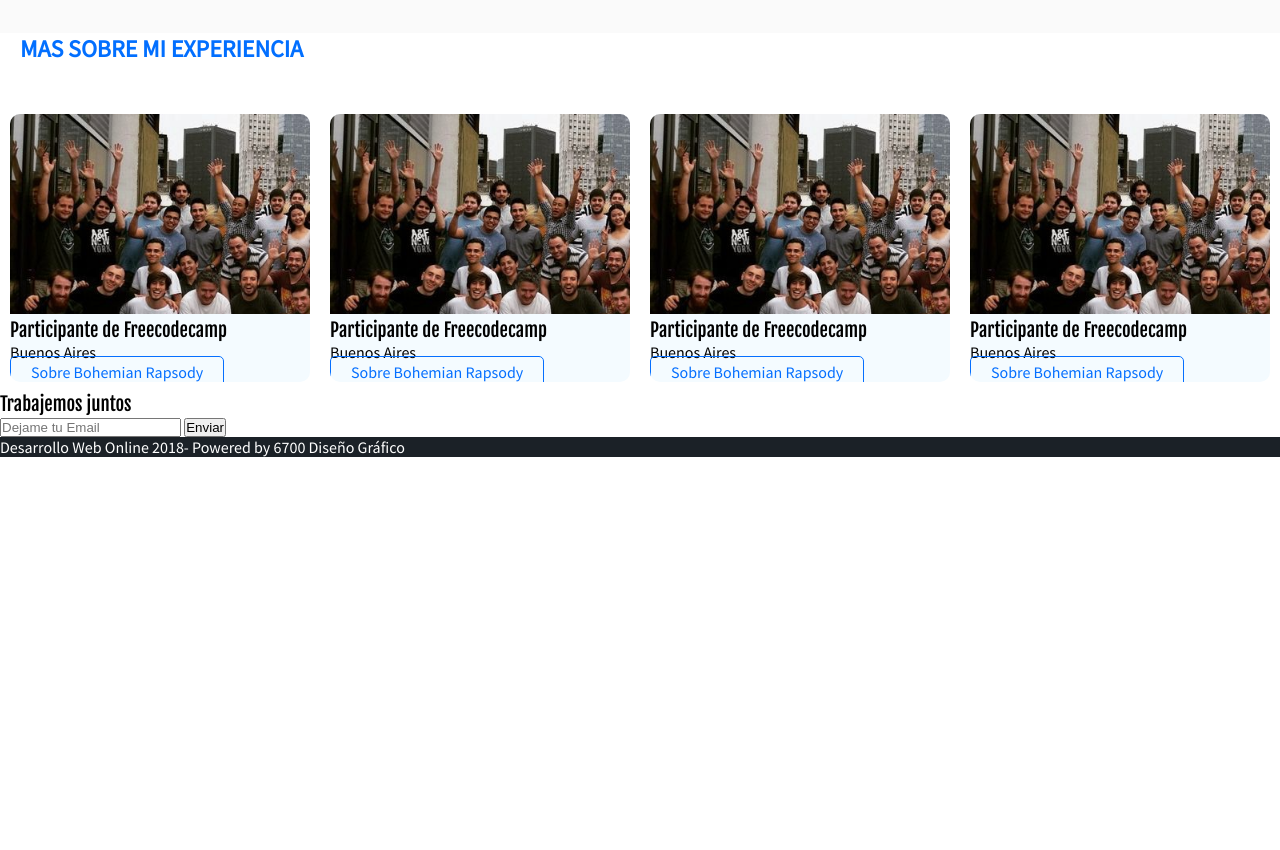
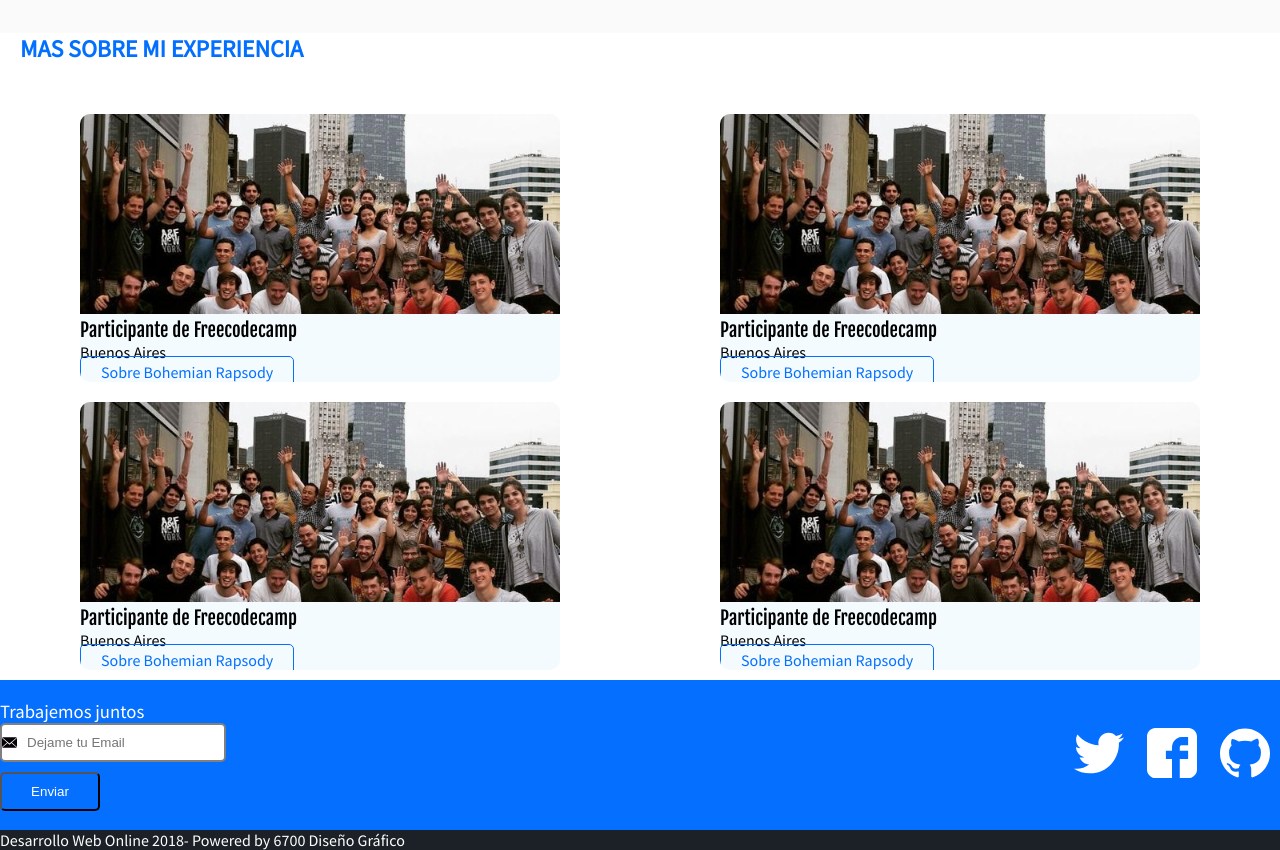
Before and after one commit to ferchuqui/desarrolloweb, a plain HTML site: page index.html in a window 1280 px wide. Shown: the part 990-1840 px from the top of the page. Before the commit the page ends 1447 px from the top, so only its background shows below. Drawn offline with Linux system fonts and the light colour scheme.

Commit message:
Estilos en la seccion de contacto

```diff
--- a/css/estilos.css
+++ b/css/estilos.css
@@ -13,18 +13,18 @@ body{
     margin: 0px;
 }
 header{
+    /* align-items: center; */
     background: pink;
     display: flex;
+    height: 90px;
     justify-content: space-between;
-    /* align-items: center; */
-    height: 90px;
 
 }
 ol,
 ul{
+    list-style: none;
     margin:0;
     padding:0;
-    list-style: none;
 }
 .menu{
     height:inherit;
@@ -40,10 +40,10 @@ header ol li{
 
 }
 header a {
+    align-items: center;
+    display: flex;
+    height: inherit;
     padding: 0 10px;
-    height: inherit;
-    display: flex;
-    align-items: center;
 }
 figure{
     margin:0;
@@ -51,12 +51,12 @@ figure{
 }
 
 h1{
-   color: white;
+    /*text-transform: capitalize;*/
+    color: white;
     font-size: 40px;
-    line-height:1.5em;
     font-style: italic;
     letter-spacing: -.2px;
-    /*text-transform: capitalize;*/
+    line-height:1.5em;
     margin: 0;
 }
 h1 strong{
@@ -73,21 +73,21 @@ h6{
 }
 h2{
     color: #026fff;
+    font-family: 'Source Sans Pro', serif;
+    font-size: 24px;
+    font-weight: bold;
+    margin-bottom: 40px;
     text-transform: uppercase;
-    font-family: 'Source Sans Pro', serif;
-    font-weight: bold;
-    font-size: 24px;
-    margin-bottom: 40px;
 }
 .hero{
-    height: 300px;
+    align-items: center;
     background-color: #1b2127;
     background-image: url("../images/hero.jpg");
+    background-position-x: right;
+    background-repeat: no-repeat;
     background-size: 500px 300px;
-    background-repeat: no-repeat;
-    background-position-x: right;
     display: flex;
-    align-items: center;
+    height: 300px;
 
 }
 .portfolio{
@@ -96,13 +96,12 @@ h2{
 
 }
 .project{
+    background: white;
+    border-radius: 10px;
+    border: 1px solid gray;
+    display: flex;
     margin-bottom: 15px;
     padding: 20px;
-    border-radius: 10px;
-    border: 1px solid gray;
-    background: white;
-
-    display: flex;
 
 
 
@@ -121,17 +120,17 @@ h2{
     margin: 10px 0;
 }
 .project-img-wrapper{
+    display: inline-block;
     width: 350px;
-    display: inline-block;
 }
 project-date
 {
     margin: 10px 0;
 }
 .header{
+    align-items: center;
     background-color: #1b2127;
     color: white;
-    align-items: center;
 }
 
 .header a{
@@ -139,12 +138,12 @@ project-date
     text-decoration: none;
 }
 footer{
+    align-items: center;
     background-color: #1b2127;
     color: white;
     display: flex;
-    align-items: center;
+    justify-content: space-between;
     vertical-align: center;
-    justify-content: space-between;
 
 }
 footer img {
@@ -152,29 +151,31 @@ footer img {
 }
 .event{
 
-    margin: 10px;
-    width: 480px;
+    background: #f4fbff;
     border-radius: 10px;
     flex-shrink: 0px;
+    margin: 10px;
     overflow: hidden;
-    background: #f4fbff;
+    width: 480px;
 }
 .event-list{
     display: flex;
+    flex-wrap: wrap;
+    justify-content: space-around;
 
 
 }
 .event img{
-    width:480px;
     height: 200px;
     object-fit: cover;
+    width:480px;
 }
 .event-details{
+    background-color: white;
+    margin-top: -40px;
     margin: 20px 40px;
-    background-color: white;
+    padding: 20px;
     position: relative;
-    margin-top: -40px;
-    padding: 20px;
     text-align: left;
 }
 .event-description{
@@ -182,14 +183,70 @@ footer img {
 
 }
 .event-url{
+    border-radius: 5px;
     border: 1px solid #056fff;
+    color: #056fff;
     padding: 5px 20px;
     text-decoration: none;
-    color: #056fff;
-    border-radius: 5px;
 }
 .event-list-title
 {
     margin-left: 20px;
 
 }
+.contact{
+    align-items: center;
+    background-color: #056fff;
+    color: white;
+    display: flex;
+    height: 150px;
+    justify-content: space-between;
+}
+.social{
+
+}
+.social-link{
+    background-size: 50px 50px;
+    /* border: 1px solid white; */
+    display: inline-block;
+    height: 50px;
+    width: 50px;
+    margin: 0 10px;
+}
+.social-link.twitter{
+    background-image: url('../images/twitter.svg');
+
+}
+.social-link.facebook{
+    background-image: url('../images/facebook.svg');
+}
+.social-link.github{
+    background-image: url('../images/github.svg');
+}
+.form-email input
+{
+        background-image: url('../images/envelope.svg');
+        background-position-y: center;
+        background-repeat: no-repeat;
+        background-size: 15px 15px;
+        border-color: gray;
+        border-radius: 5px;
+        border-style: solid;
+        padding: 10px 20px 10px 25px;
+
+}
+.form-email button{
+    display: block;
+    color: white;
+    margin-top: 10px;
+    background: transparent;
+    padding: 10px 0;
+    border-radius: 5px;
+    width: 100px;
+    margin-top: 10px;
+
+    /* margin 10px auto 0; */
+}
+.form-email h3{
+    font-family: 'Source Sans Pro', serif;
+}
--- a/index.html
+++ b/index.html
@@ -114,6 +114,12 @@
     <button>Enviar</button>
 
     </form>
+    <div class="social">
+        <a href="https://twitter.com/ferchuqui"class="social-link twitter"></a>
+        <a href="https://www.facebook.com/elgatopinky"class="social-link facebook"></a>
+        <a href="https://github.com/ferchuqui"class="social-link github"></a>
+        <!-- <a href=""class="social-link instagram"></a> -->
+    </div>
 </section>
 <footer class="footer">
 <div>
```
Also changed, not shown: images/envelope.svg (added), images/facebook.svg (added), images/github.svg (added), images/instagram.svg (added), images/twitter.svg (added), 1 other file.
